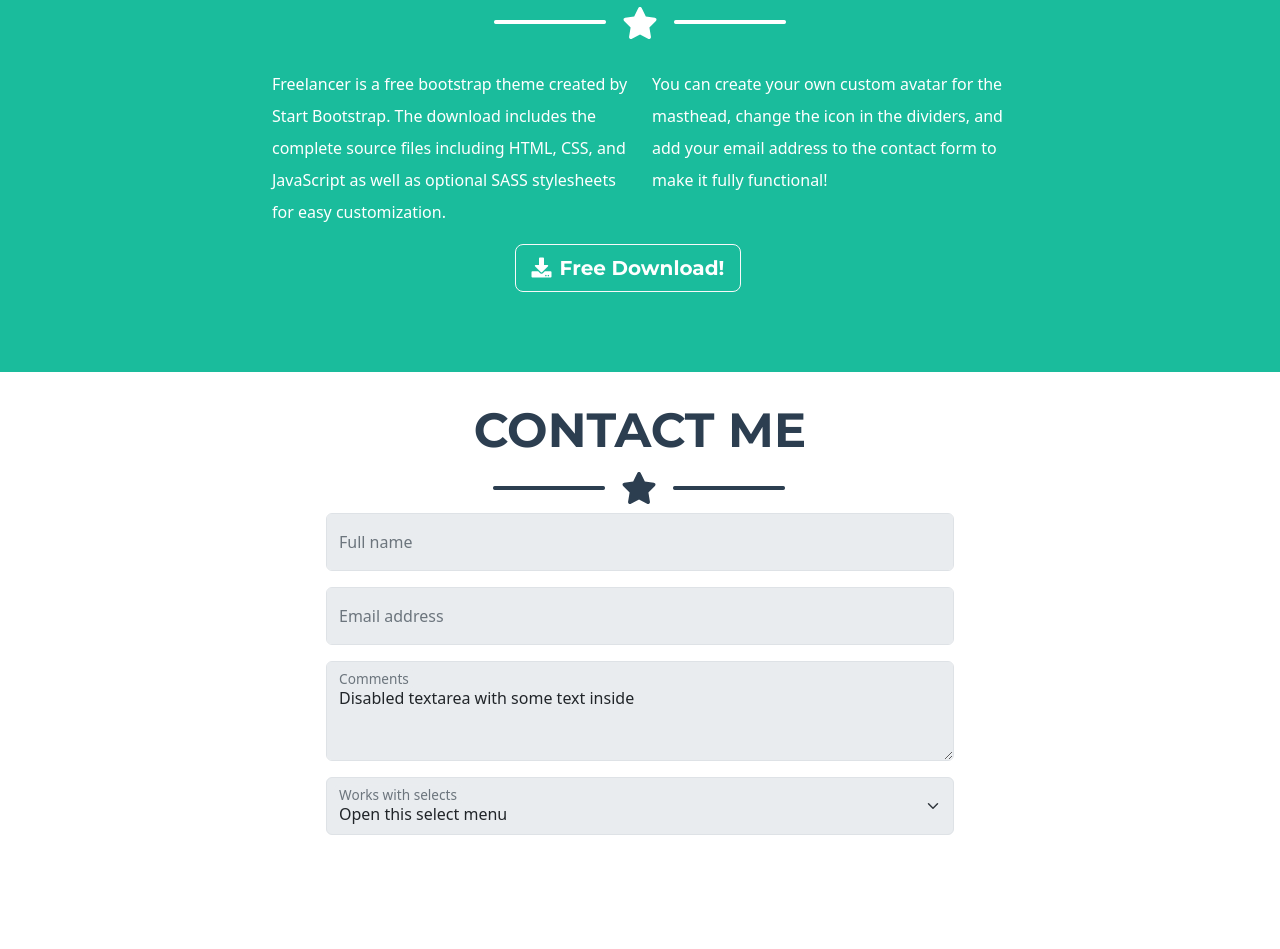
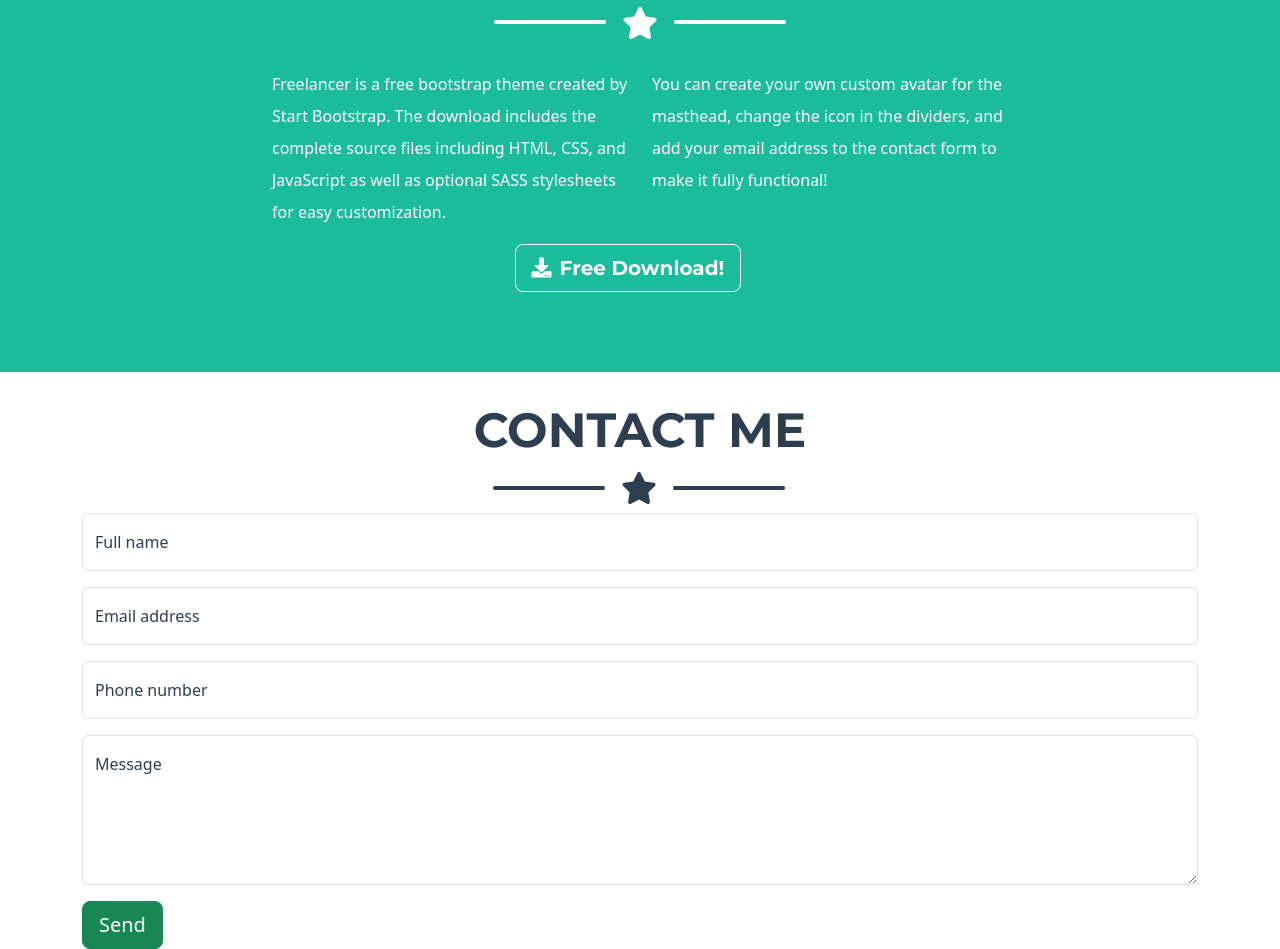
Before and after one commit to yesgrap-cyber/bootstrap, a plain HTML site: page index.html in a window 1280 px wide. Shown: the part 1588-2537 px from the top of the page. Before the commit the page ends 2423 px from the top, so only its background shows below. Drawn offline with nearby package versions, Linux system fonts and the light colour scheme.

Commit message:
feat: se ajusta el formulario, se agrega el js

```diff
--- /dev/null
+++ b/boostrap.js
@@ -0,0 +1,8 @@
+  const form = document.getElementById('formContacto');
+
+  form.addEventListener('submit', function (e) {
+    if (!form.checkValidity()) {
+      e.preventDefault();
+    }
+    form.classList.add('was-validated');
+  });
--- a/index.html
+++ b/index.html
@@ -19,8 +19,9 @@
         <div class="container">
 
             <h3 class="text-center about">
-            <a href="#boostrap">
-                START BOOSTRAP</a></h3>
+                <a href="#boostrap">
+                    START BOOSTRAP</a>
+            </h3>
 
             <button class="navbar-toggler" type="button" data-bs-toggle="collapse" data-bs-target="#menuPrincipal"
                 aria-controls="menuPrincipal" aria-expanded="false" aria-label="Abrir menú">
@@ -143,37 +144,35 @@
                 </div>
             </div>
         </div>
-        <div class="row justify-content-center">
-            <div class="col-md-6">
-                <div class="form-floating mb-3">
-                    <input type="email" class="form-control" id="floatingInputDisabled" placeholder="name@example.com"
-                        disabled>
-                    <label for="floatingInputDisabled">Full name</label>
-                </div>
-                <div class="form-floating mb-3">
-                    <input type="email" class="form-control" id="floatingInputDisabled" placeholder="name@example.com"
-                        disabled>
-                    <label for="floatingInputDisabled">Email address</label>
-                </div>
+        <section>
+            <div class="container">
+                <form id="formContacto">
 
-                <div class="form-floating mb-3">
-                    <textarea class="form-control" placeholder="Leave a comment here" id="floatingTextarea2Disabled"
-                        style="height: 100px" disabled>Disabled textarea with some text inside</textarea>
-                    <label for="floatingTextarea2Disabled">Comments</label>
-                </div>
-                <div class="form-floating">
-                    <select class="form-select" id="floatingSelectDisabled"
-                        aria-label="Floating label disabled select example" disabled>
-                        <option selected>Open this select menu</option>
-                        <option value="1">One</option>
-                        <option value="2">Two</option>
-                        <option value="3">Three</option>
-                    </select>
-                    <label for="floatingSelectDisabled">Works with selects</label>
-                </div>
+                    <div class="form-floating mb-3">
+                        <input type="text" class="form-control" id="nombre" placeholder="Full name" required>
+                        <label for="nombre">Full name</label>
+                    </div>
+
+                    <div class="form-floating mb-3">
+                        <input type="email" class="form-control" id="correo" placeholder="Email address" required>
+                        <label for="correo">Email address</label>
+                    </div>
+
+                    <div class="form-floating mb-3">
+                        <input type="tel" class="form-control" id="telefono" placeholder="Phone number" required>
+                        <label for="telefono">Phone number</label>
+                    </div>
+
+                    <div class="form-floating mb-3">
+                        <textarea class="form-control" id="mensaje" placeholder="Message" style="height: 150px"
+                            required></textarea>
+                        <label for="mensaje">Message</label>
+                    </div>
+
+                    <button type="submit" class="btn btn-success btn-lg">Send</button>
+                </form>
             </div>
-        </div>
-
+        </section>
 
 
 
@@ -189,6 +188,7 @@
 
 
     </section>
+    <script src="boostrap.js"></script>
     <script src="https://cdn.jsdelivr.net/npm/bootstrap@5.3.8/dist/js/bootstrap.bundle.min.js"
         integrity="sha384-FKyoEForCGlyvwx9Hj09JcYn3nv7wiPVlz7YYwJrWVcXK/BmnVDxM+D2scQbITxI"
         crossorigin="anonymous"></script>
```
Also changed, not shown: 1 other file.
